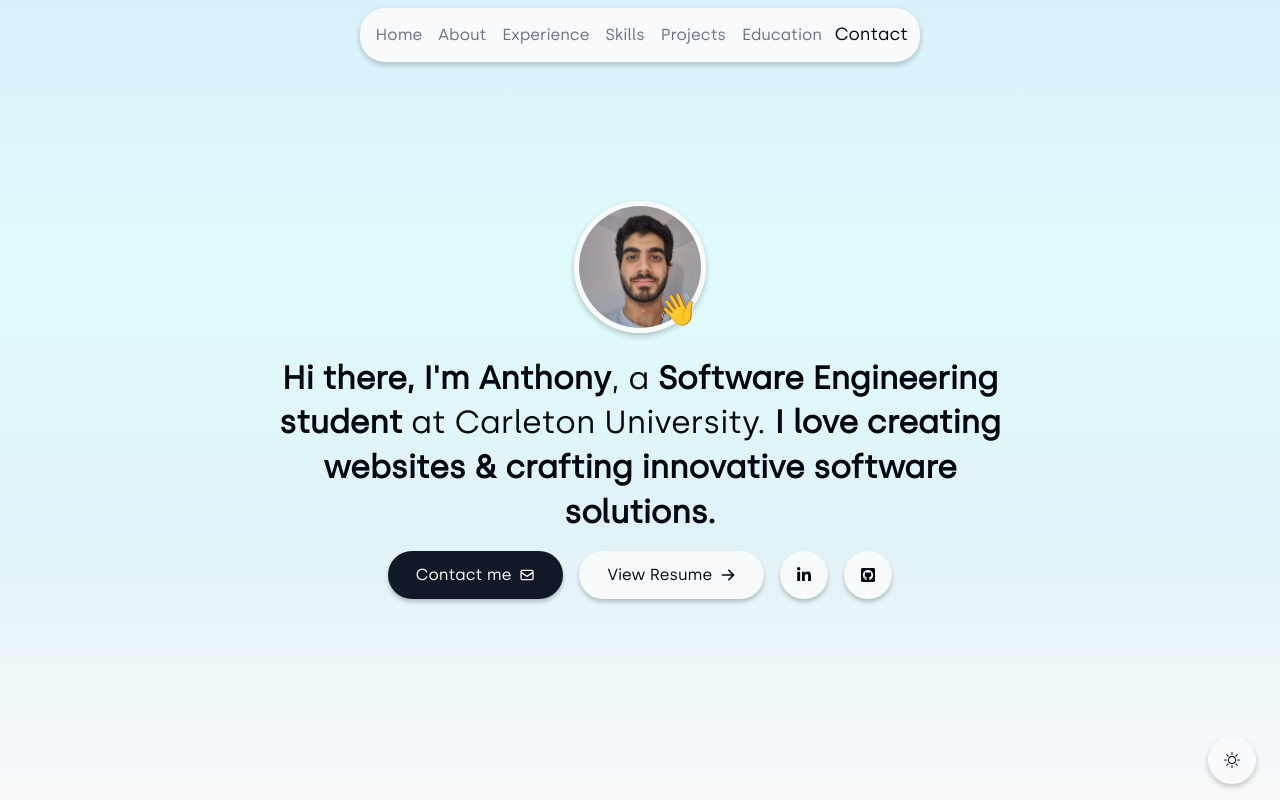
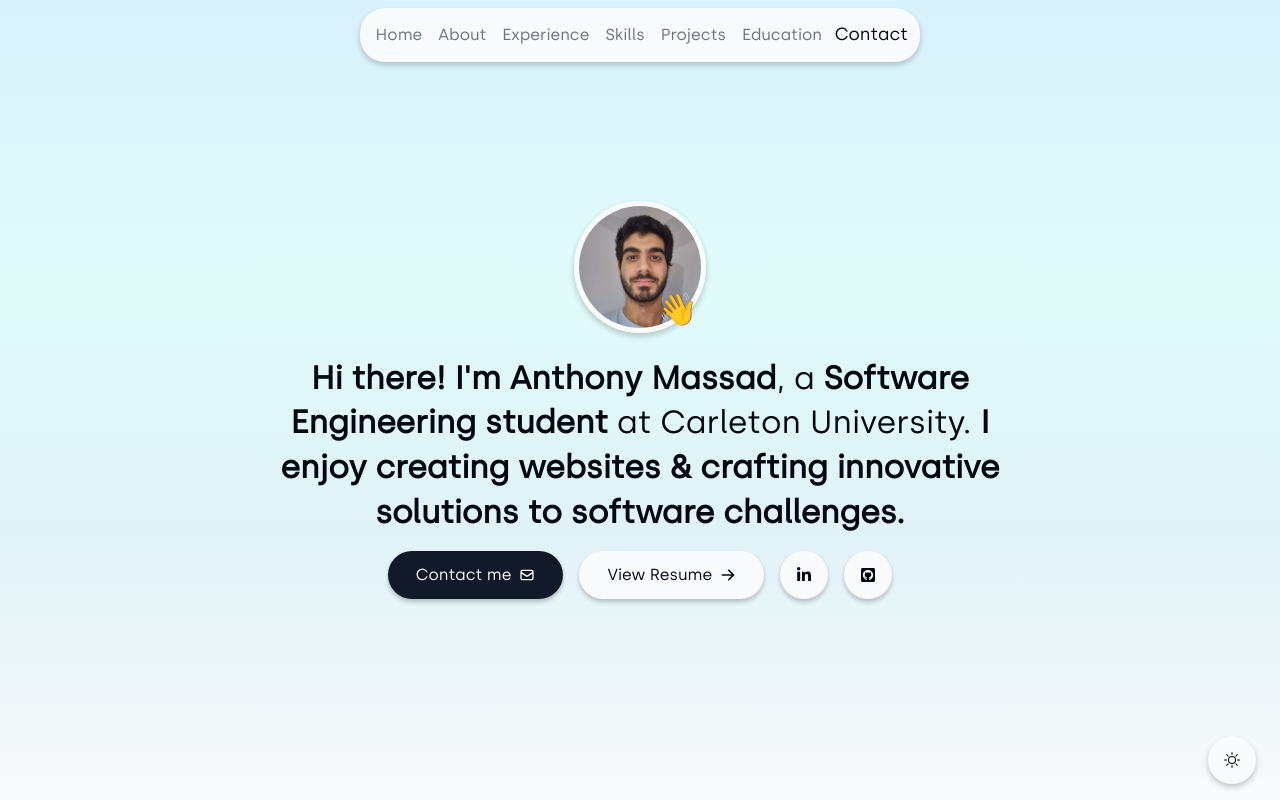
Before and after one commit to Anthony-Massaad/My-Portfolio-Website, a Next.js app: page / in a window 1280 px wide. Shown: the top 800 px of the page. Built offline with nearby package versions, Linux system fonts and the light colour scheme.

Commit message:
added more to introduction

```diff
--- a/components/Introduction.tsx
+++ b/components/Introduction.tsx
@@ -60,11 +60,12 @@ const Introduction: FC = () => {
             initial={{ opacity: 0, y: 100 }}
             animate={{ opacity: 1, y: 0 }}
           >
-            <span className="bold">Hi there, I'm Anthony</span>, a{" "}
+            <span className="bold">Hi there! I'm Anthony Massad</span>, a{" "}
             <span className="bold">Software Engineering student</span> at
             Carleton University.{" "}
             <span className="bold">
-              I love creating websites & crafting innovative software solutions.
+              I enjoy creating websites & crafting innovative solutions to
+              software challenges.
             </span>
           </motion.p>
 
```
